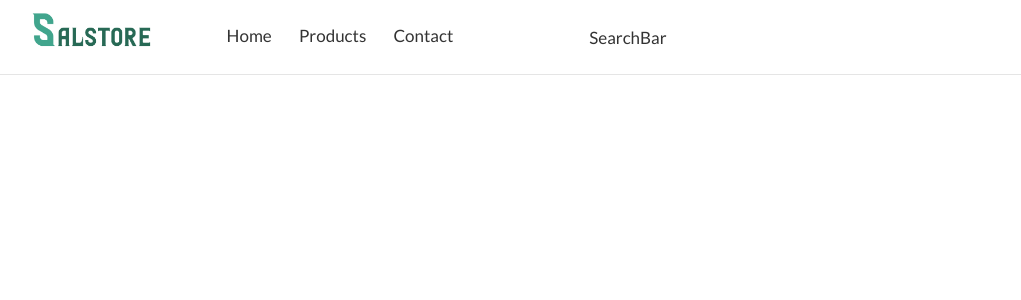
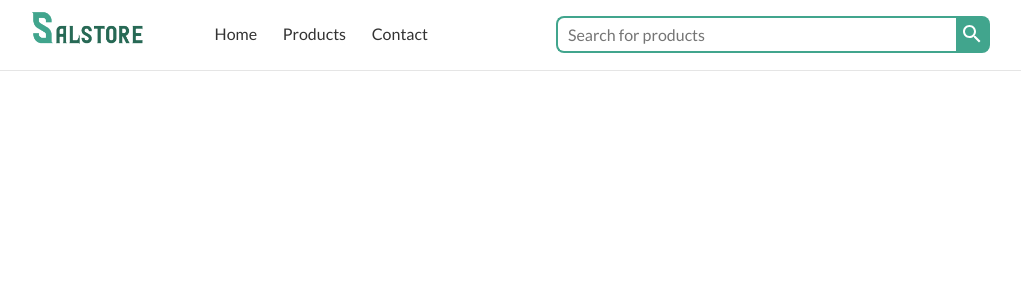
Before and after one commit to salmaane/salstore-ecommerce-store, a React (Vite) app: page / in a window 1280 px wide. Shown: the top 300 px of the page, without its empty margins (67-1088 px from the left). Built offline with nearby package versions, Linux system fonts and the light colour scheme.

Commit message:
search bar added and styled (no functionality)

```diff
--- a/src/components/SearchBar.jsx
+++ b/src/components/SearchBar.jsx
@@ -1,9 +1,18 @@
+import '../styles/searchbar.css';
+import SearchIcon from '@mui/icons-material/Search';
+
 
 
 function SearchBar() {
+
+  // still need to implement search functionality
+
   return (
     <div className='search-wrapper'>
-        SearchBar
+        <input type="search" placeholder="Search for products"/>
+        <button>
+          <SearchIcon className="search-icon" />
+        </button>
     </div>
   )
 }
--- a/src/index.css
+++ b/src/index.css
@@ -6,7 +6,7 @@
     --primary: #41a58d;
     --secondary: #286955;
     --side-padding: 7%;
-    font-size: 17px;
+    font-size: 16px;
     font-family: 'Lato', sans-serif;
 }
 * {
--- a/src/styles/searchbar.css
+++ b/src/styles/searchbar.css
@@ -0,0 +1,31 @@
+input[type="search"] {
+    outline: none;
+    border: 2px solid var(--primary);
+    border-right: none;
+    width: 25rem;
+    padding: 8px 10px;
+    border-radius: 8px 0 0 8px;
+    height: inherit;
+    font-family: inherit;
+    font-size: inherit;
+}
+input[type="search"]:focus, input[type="search"]:focus + button {
+    border-color: var(--secondary);
+}
+.search-wrapper {
+    gap: 0;
+    align-items: center;
+    height: 2.3rem;
+}
+button {
+    border: 2px solid var(--primary);
+    border-left: none;
+    background-color: var(--primary);
+    height: inherit;
+    padding: 4px;
+    border-radius: 0 8px 8px 0;
+}
+.search-icon {
+    font-size: 26px;
+    color: #fff;
+}
```
